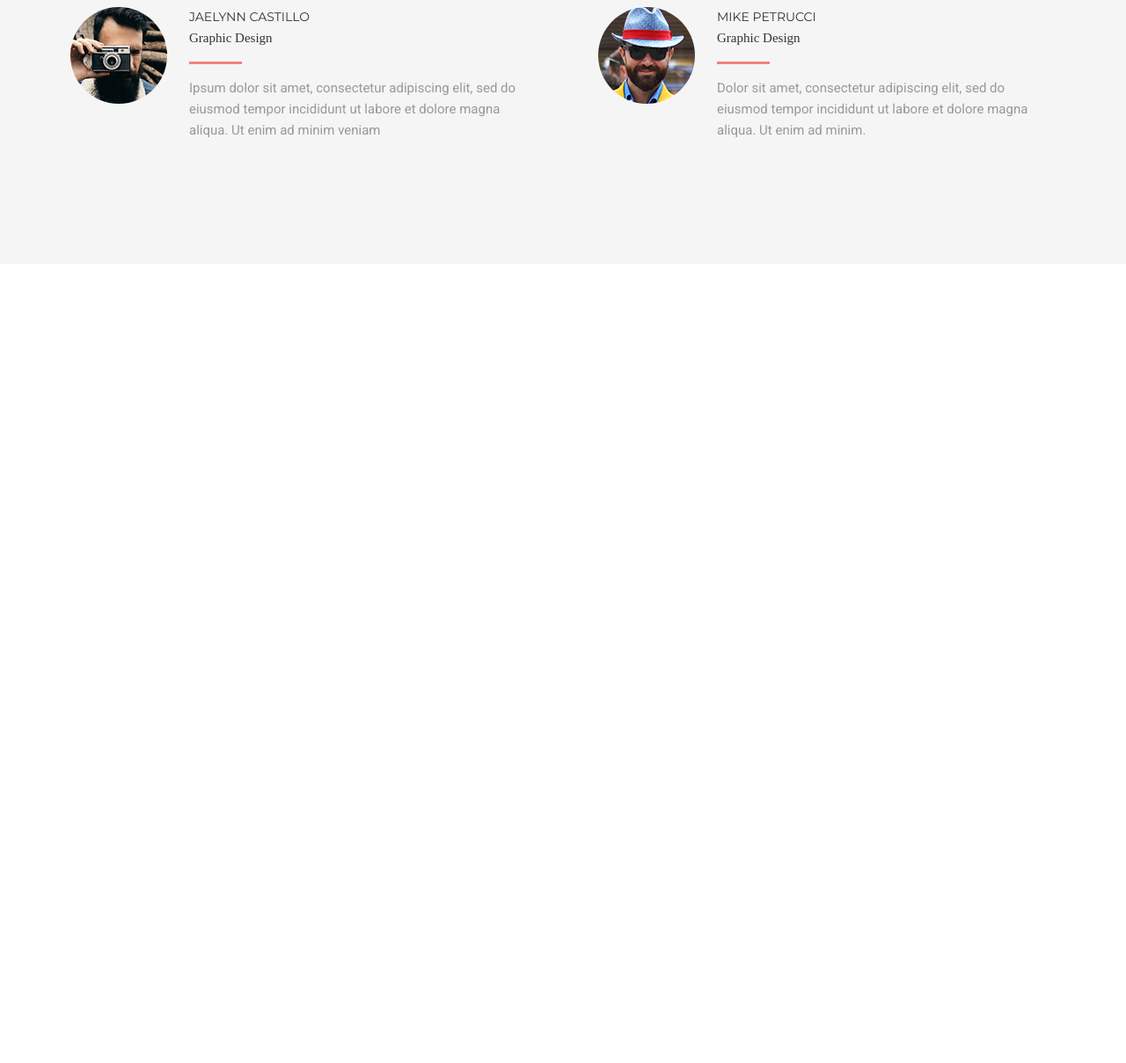
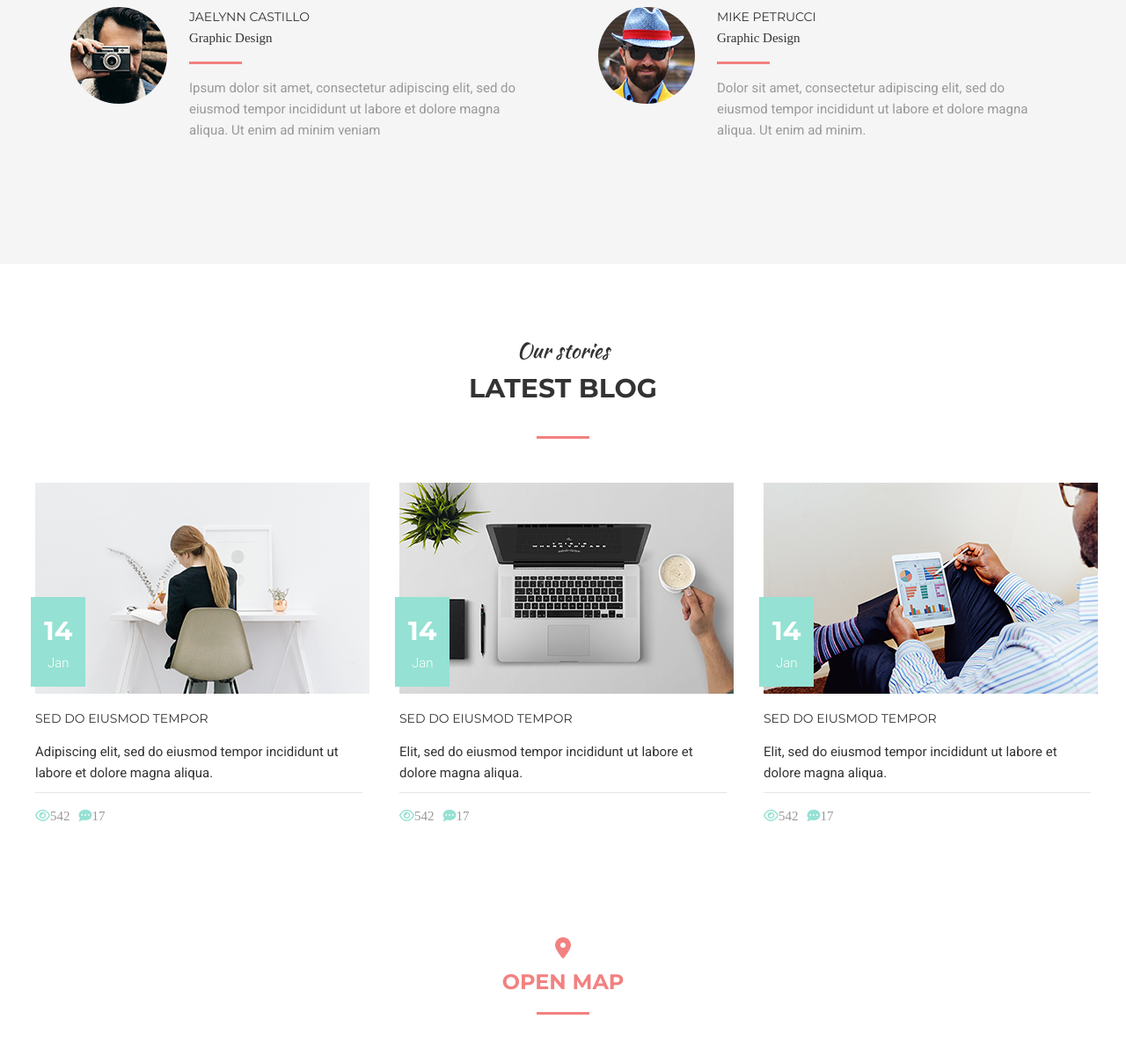
Before and after one commit to Darksiend/MoGo-Logo-Page, a plain HTML site: page index.html in a window 1280 px wide. Shown: the part 7065-8274 px from the top of the page at 88% size. Before the commit the page ends 7365 px from the top, so only its background shows below. Drawn offline with Linux system fonts and the light colour scheme.

Commit message:
Add Blogs and Map

```diff
--- a/index.html
+++ b/index.html
@@ -590,4 +590,114 @@
       </div>
     </div>
   </section>
+
+  <section class="section">
+    <div class="container">
+      <div class="section__header">
+        <h3 class="section__subtitle">Our stories</h3>
+        <h2 class="section__title">Latest blog</h2>
+      </div>
+      <div class="blogs">
+        <div class="blogs__item">
+          <div class="blogs__header">
+            <a href="#"
+              ><img class="blogs__photo" src="img/blogs/blog_1.png" alt=""
+            /></a>
+            <div class="blogs__date">
+              <div class="date__day">14</div>
+              <div class="date__mounth">Jan</div>
+            </div>
+          </div>
+
+          <div class="blog__content">
+            <div class="blogs__title">
+              <a href="#">sed do eiusmod tempor</a>
+            </div>
+
+            <div class="blogs__text">
+              Adipiscing elit, sed do eiusmod tempor incididunt ut labore et
+              dolore magna aliqua.
+            </div>
+          </div>
+          <div class="blogs-stat">
+            <span class="blog-stat__item"><i class="far fa-eye"></i>542</span
+            ><span class="blog-stat__item"
+              ><i class="fas fa-comment-dots"></i>17</span
+            >
+          </div>
+        </div>
+
+        <div class="blogs__item">
+          <div class="blogs__header">
+            <a href="#"
+              ><img class="blogs__photo" src="img/blogs/blog_2.png" alt=""
+            /></a>
+            <div class="blogs__date">
+              <div class="date__day">14</div>
+              <div class="date__mounth">Jan</div>
+            </div>
+          </div>
+
+          <div class="blog__content">
+            <div class="blogs__title">
+              <a href="#">sed do eiusmod tempor</a>
+            </div>
+            <div class="blogs__text">
+              Elit, sed do eiusmod tempor incididunt ut labore et dolore magna
+              aliqua.
+            </div>
+          </div>
+          <div class="blogs-stat">
+            <span class="blog-stat__item"><i class="far fa-eye"></i>542</span
+            ><span class="blog-stat__item"
+              ><i class="fas fa-comment-dots"></i>17</span
+            >
+          </div>
+        </div>
+
+        <div class="blogs__item">
+          <div class="blogs__header">
+            <a><img class="blogs__photo" src="img/blogs/blog_3.png" alt=""/></a>
+            <div class="blogs__date">
+              <div class="date__day">14</div>
+              <div class="date__mounth">Jan</div>
+            </div>
+          </div>
+
+          <div class="blog__content">
+            <a href="#">
+              <div class="blogs__title">
+                <a href="#">sed do eiusmod tempor</a>
+              </div>
+            </a>
+            <div class="blogs__text">
+              Elit, sed do eiusmod tempor incididunt ut labore et dolore magna
+              aliqua.
+            </div>
+          </div>
+          <div class="blogs-stat">
+            <span class="blog-stat__item"><i class="far fa-eye"></i>542</span
+            ><span class="blog-stat__item"
+              ><i class="fas fa-comment-dots"></i>17</span
+            >
+          </div>
+        </div>
+      </div>
+    </div>
+  </section>
+
+  <section class="section section--map">
+    <div class="container">
+      <div class="map">
+        <h2 class="map__title">
+          <div>
+              <i class="fas fa-map-marker-alt"></i>
+          </div>
+          <a href="#" target="_blank">Open Map</a>
+        </h2>
+
+      </div>
+    </div>
+
+  </section>
 </html>
--- a/style.css
+++ b/style.css
@@ -749,7 +749,7 @@ h6 {
     z-index: 1;
 }
 
-.clients__text:before{
+.clients__text:before {
     content: '';
     display: block;
     width: 60px;
@@ -759,3 +759,146 @@ h6 {
     background-color: #f38181;
 
 }
+
+
+.blogs {
+    display: flex;
+    justify-content: space-between;
+}
+
+.blogs__header {
+    position: relative;
+    margin-bottom: 10px;
+}
+
+.blogs__title {
+    margin-bottom: 14px;
+    font-family: Montserrat;
+    font-size: 14px;
+    font-weight: 400;
+    text-transform: uppercase;
+
+}
+
+.blogs__title a {
+
+    font-family: Montserrat;
+    font-size: 14px;
+    font-weight: 400;
+    text-transform: uppercase;
+    color: inherit;
+    text-decoration: none;
+
+}
+
+.blogs__title a:hover {
+    text-decoration: underline;
+}
+
+.blogs__text {
+
+    font-family: Roboto;
+    font-size: 15px;
+    font-weight: 400;
+    line-height: 24px;
+}
+
+.blogs__item {
+    width: 31%;
+}
+
+.blogs__date {
+    position: absolute;
+    bottom: 15Px;
+    left: -5px;
+    background-color: #95e1d3;
+    text-align: center;
+    padding: 15px;
+}
+
+.date__day {
+    font-family: Montserrat;
+    font-size: 30px;
+    font-weight: 700;
+    color: #ffffff;
+}
+
+.date__mounth {
+    font-size: 15px;
+    font-family: "Roboto Light";
+    font-weight: 300;
+    color: #ffffff;
+
+}
+
+.blog__content {
+    margin-bottom: 10px;
+}
+
+.blogs-stat {
+    border-top: 1px solid #e5e5e5;
+    padding-top: 14px;
+    color: #999999;
+    font-family: "Roboto - Light Italic";
+    font-size: 15px;
+    font-weight: 400;
+    line-height: 24px;
+}
+
+.blog-stat__item {
+    display: inline-block;
+    vertical-align: top;
+    margin-right: 10px;
+}
+
+.fa-comment-dots {
+    color: #95e1d3;
+}
+
+.fa-eye {
+    color: #95e1d3;
+}
+
+.map {
+    text-align: center;
+}
+
+.map h2{
+    font-size: 24px;
+    color: #f38181;
+    font-weight: 700;
+    text-transform: uppercase;
+
+}
+
+.map__tittle a {
+    color: inherit;
+    text-decoration: none;
+}
+
+.map a{
+text-decoration: none;
+color: #f38181;
+}
+
+.map a:hover {
+    color: inherit;
+    text-decoration: underline;
+}
+
+
+.map__title:after {
+    content: "";
+    display: block;
+    width: 60px;
+    height: 3px;
+    margin: 15px auto;
+
+    background-color:#f38181;
+}
+
+.section--map{
+    background: #e6e6e6 url(img/map/open_map.png) center no-repeat / cover;
+    padding: 40px 0;
+
+}
```
Also changed, not shown: img/blogs/blog_1.png (added), img/blogs/blog_2.png (added), img/blogs/blog_3.png (added), img/map/open_map.png (added).
